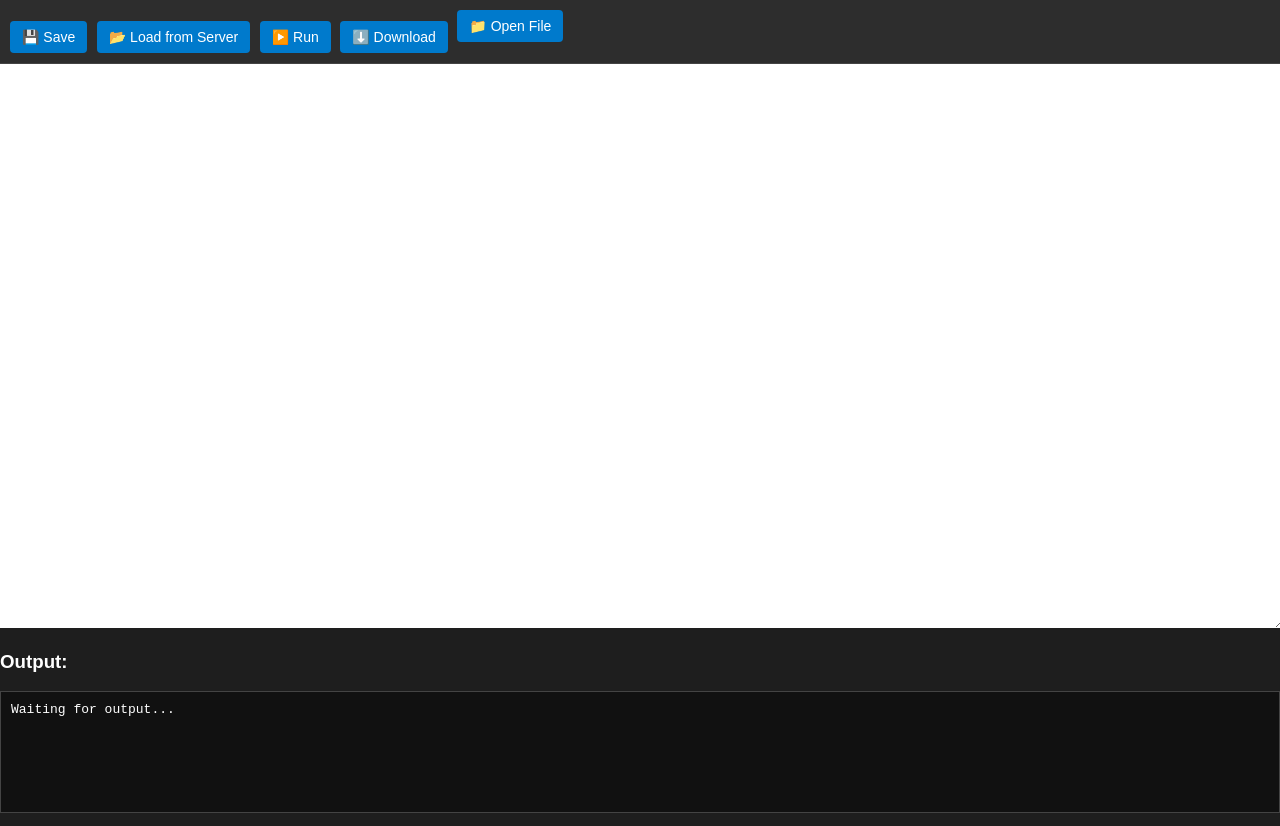
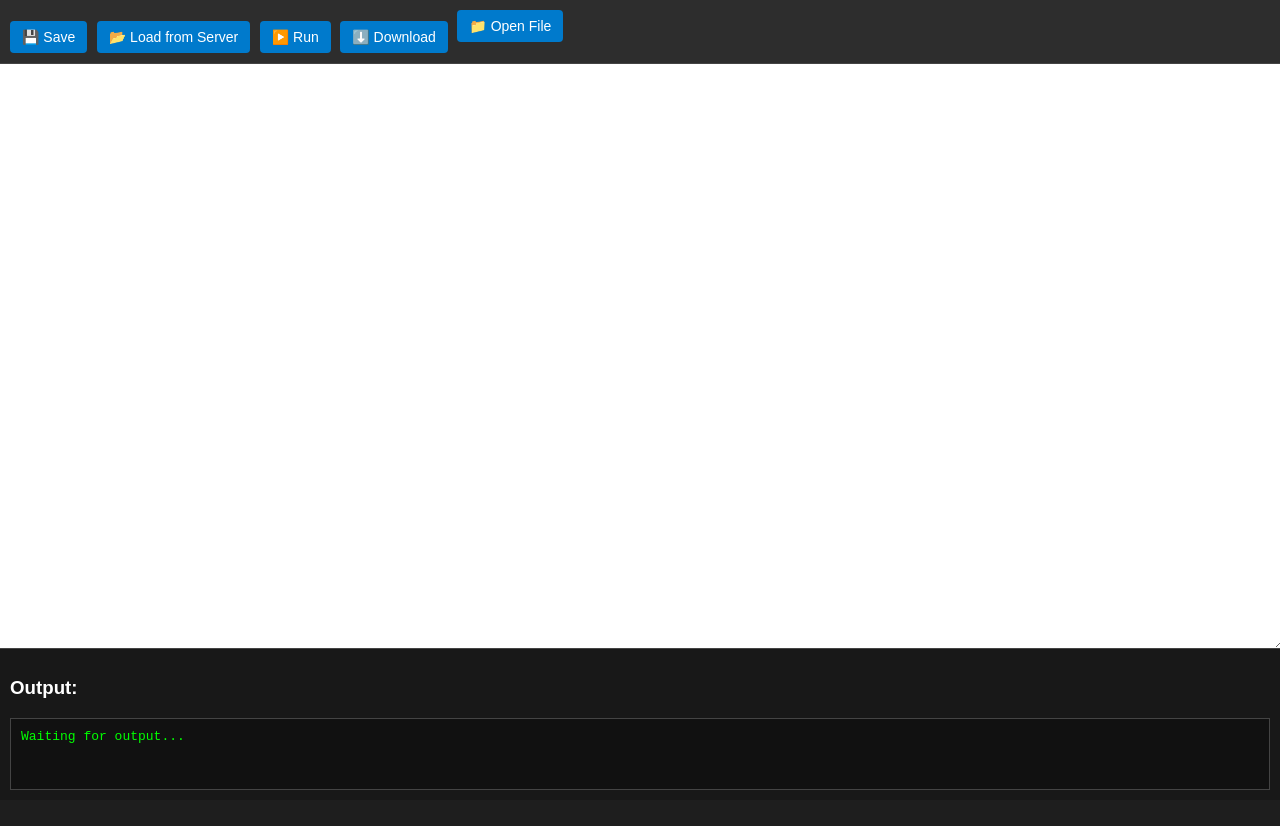
Before and after one commit to diagel/availablevim, a plain HTML site: page static/index.html in a window 1280 px wide. After the commit the page ends 800 px from the top, so only its background shows below. Drawn offline with nearby package versions, Linux system fonts and the light colour scheme.

Commit message:
uotput window down

```diff
--- a/static/index.html
+++ b/static/index.html
@@ -19,10 +19,14 @@
     </label>
 </div>
 
+<!-- Редактор -->
 <textarea id="editor"></textarea>
 
-<h3>Output:</h3>
-<pre id="output">Waiting for output...</pre>
+<!-- Блок вывода внизу -->
+<div class="output-container">
+    <h3>Output:</h3>
+    <pre id="output">Waiting for output...</pre>
+</div>
 
 <script src="https://cdnjs.cloudflare.com/ajax/libs/codemirror/6.65.7/codemirror.min.js"></script>
 <script src="https://cdnjs.cloudflare.com/ajax/libs/codemirror/6.65.7/keymap/vim.min.js"></script>
--- a/static/style.css
+++ b/static/style.css
@@ -5,6 +5,9 @@ body {
     font-family: sans-serif;
     background-color: #1e1e1e;
     color: #ffffff;
+    display: flex;
+    flex-direction: column;
+    height: 100vh;
 }
 
 /* Стиль для кнопок */
@@ -12,6 +15,7 @@ body {
     padding: 10px;
     background-color: #2d2d2d;
     border-bottom: 1px solid #444;
+    flex-shrink: 0;
 }
 
 button {
@@ -32,7 +36,7 @@ button:hover {
 /* Редактор */
 #editor {
     width: 100%;
-    height: 70vh;
+    flex-grow: 1;
     border: none;
 }
 
@@ -69,12 +73,24 @@ button:hover {
     cursor: pointer;
 }
 
-/* Блок вывода */
+/* Блок вывода внизу */
+.output-container {
+    background-color: #181818;
+    padding: 10px;
+    border-top: 1px solid #444;
+    flex-shrink: 0;
+    max-height: 30vh;
+    overflow-y: auto;
+}
+
 #output {
     background-color: #111;
     padding: 10px;
     white-space: pre-wrap;
     word-wrap: break-word;
     border: 1px solid #444;
-    min-height: 100px;
+    min-height: 50px;
+    color: #0f0;
+    font-family: monospace;
+    margin: 0;
 }
```
